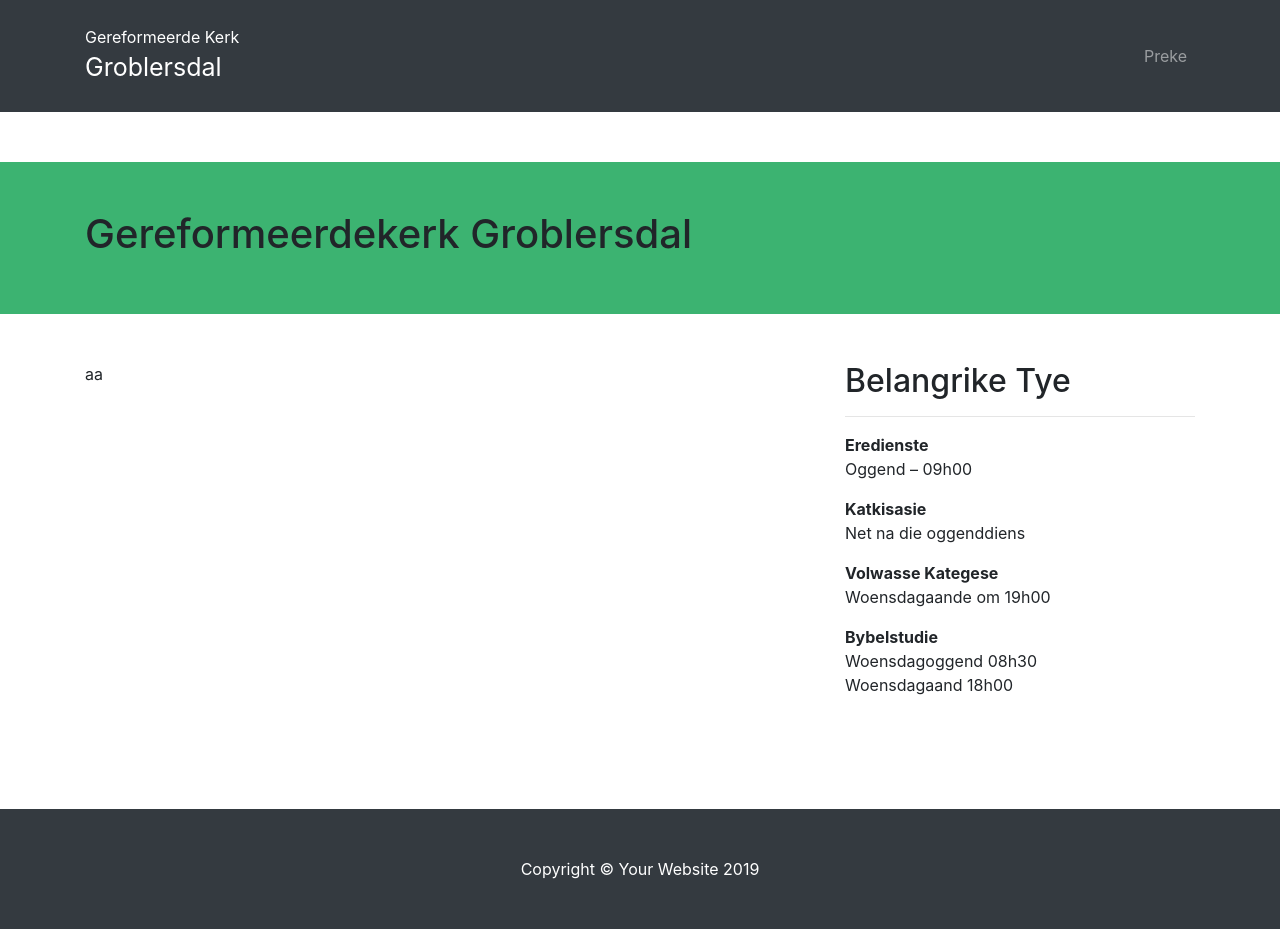
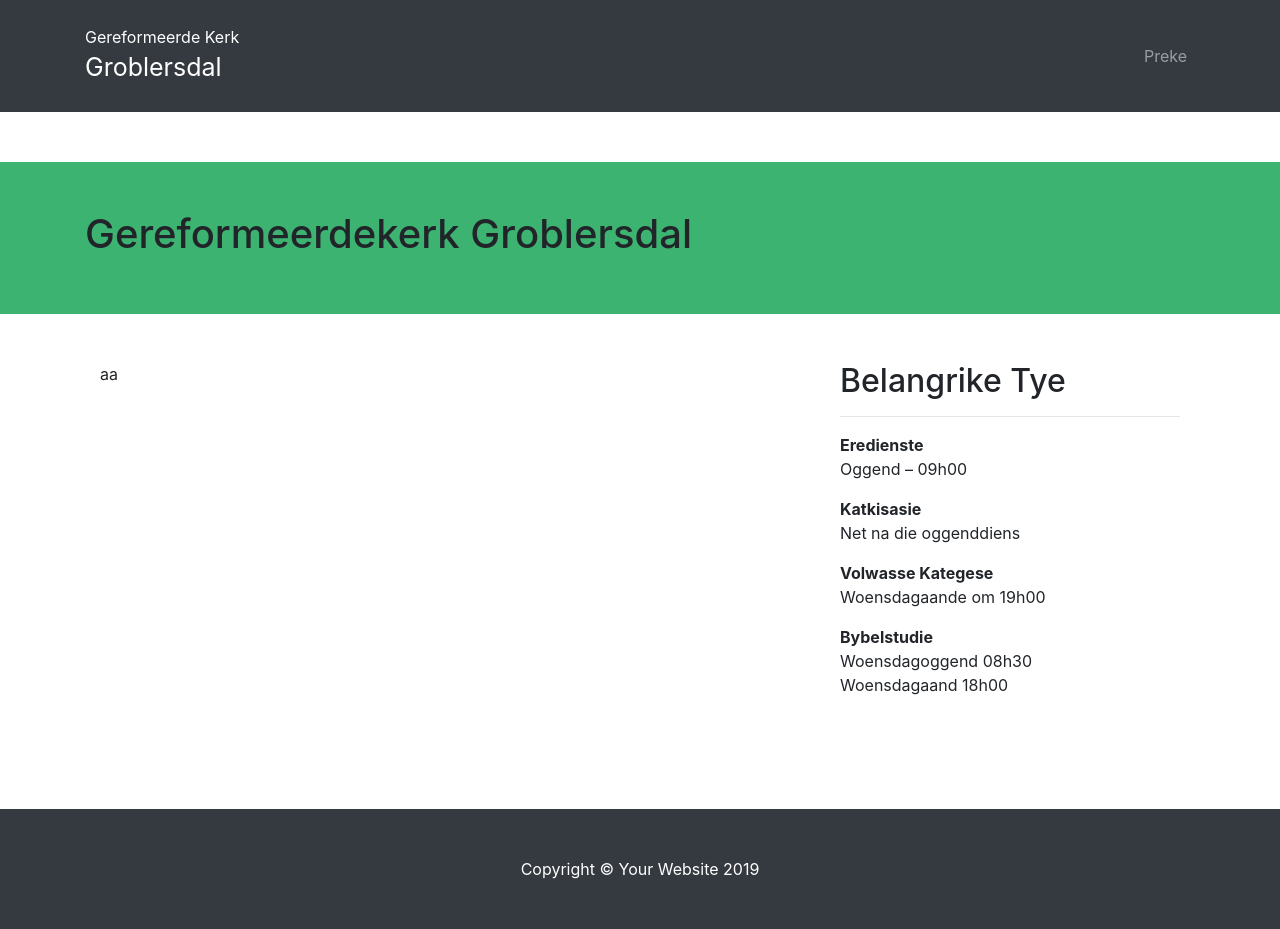
Before and after one commit to gkgd/website, a Jekyll site: the page built from downloads/readme.md, in a window 1280 px wide. Built offline with Jekyll 4.4.1, drawn with Linux system fonts in a browser that asks for light colours; nearby versions of some CDN libraries; our own code applies the rules of GitHub Pages for plain Markdown files; library files that are not in the unit come from our copies; comment, search, counter and statistics services are not loaded.

Commit message:
Update custom.scss

```diff
--- a/assets/css/_sass/custom.scss
+++ b/assets/css/_sass/custom.scss
@@ -77,3 +77,8 @@ input[type=submit]:hover {
 .button {
   background-color: #b31217;
 }
+
+.row {
+  margin-left: 0px;
+  margin-right: 0px;
+}
```
